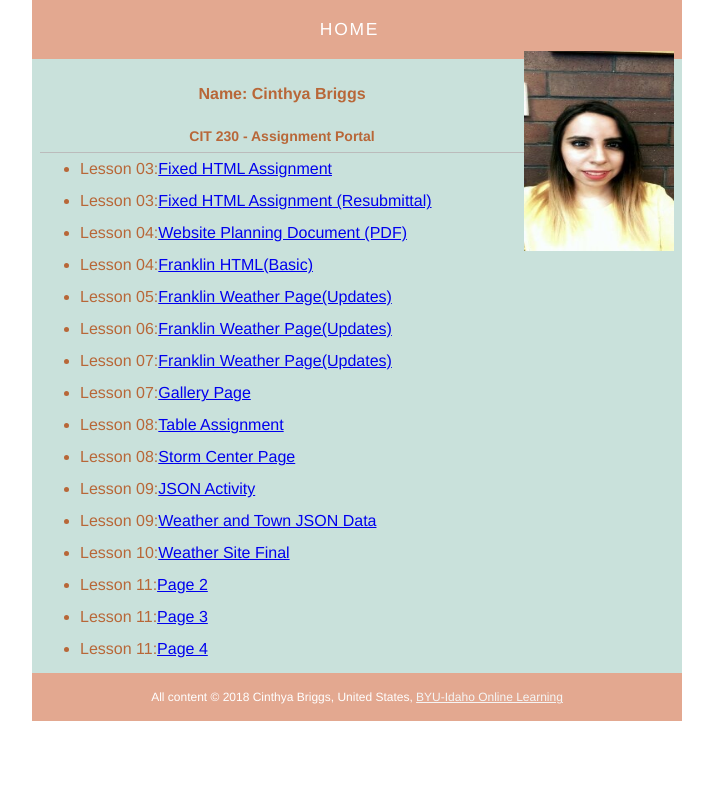
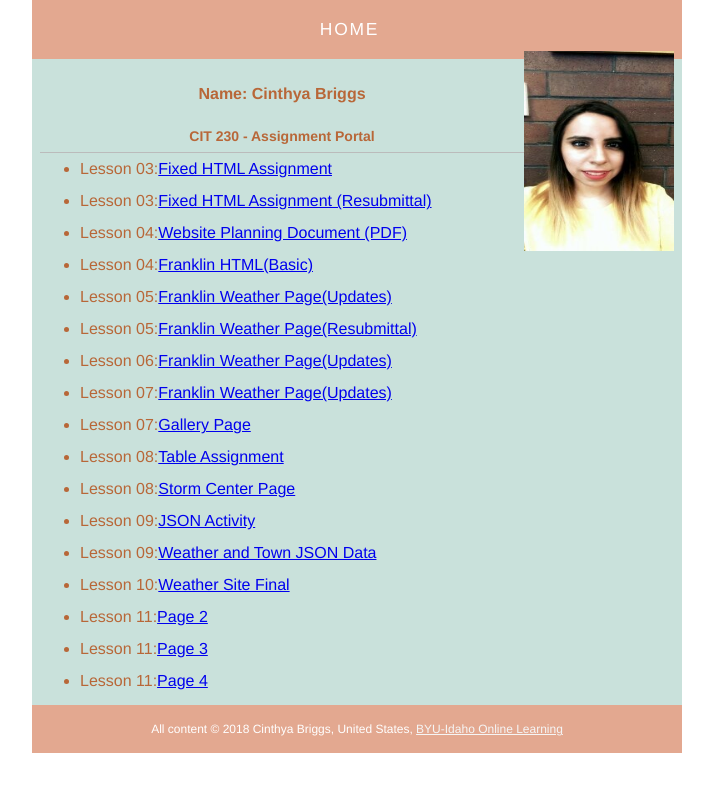
Before and after one commit to cbriggs8412/cbriggs8412.github.io., a plain HTML site: page index.html in a window 1280 px wide. Shown: the whole page, without its empty margins (283-996 px from the left). Drawn offline with Linux system fonts and the light colour scheme; files that its build step writes are made by us from their sources.

Commit message:
Week 5 update to student portal
added resubmittal link to student portal

```diff
--- a/index.html
+++ b/index.html
@@ -26,6 +26,7 @@
                 <li>Lesson 04:<a href="WebsitePlanningDocument.pdf">Website Planning Document (PDF)</a></li>
                 <li>Lesson 04:<a href="franklin-4.html">Franklin HTML(Basic)</a></li>
                 <li>Lesson 05:<a href="franklin-5.html">Franklin Weather Page(Updates)</a></li>
+                <li>Lesson 05:<a href="franklin-5.html">Franklin Weather Page(Resubmittal)</a></li>
                 <li>Lesson 06:<a href="franklin-6.html">Franklin Weather Page(Updates)</a></li>
                 <li>Lesson 07:<a href="franklin-7.html">Franklin Weather Page(Updates)</a></li>
                 <li>Lesson 07:<a href="gallery-7.html">Gallery Page</a></li>
```
